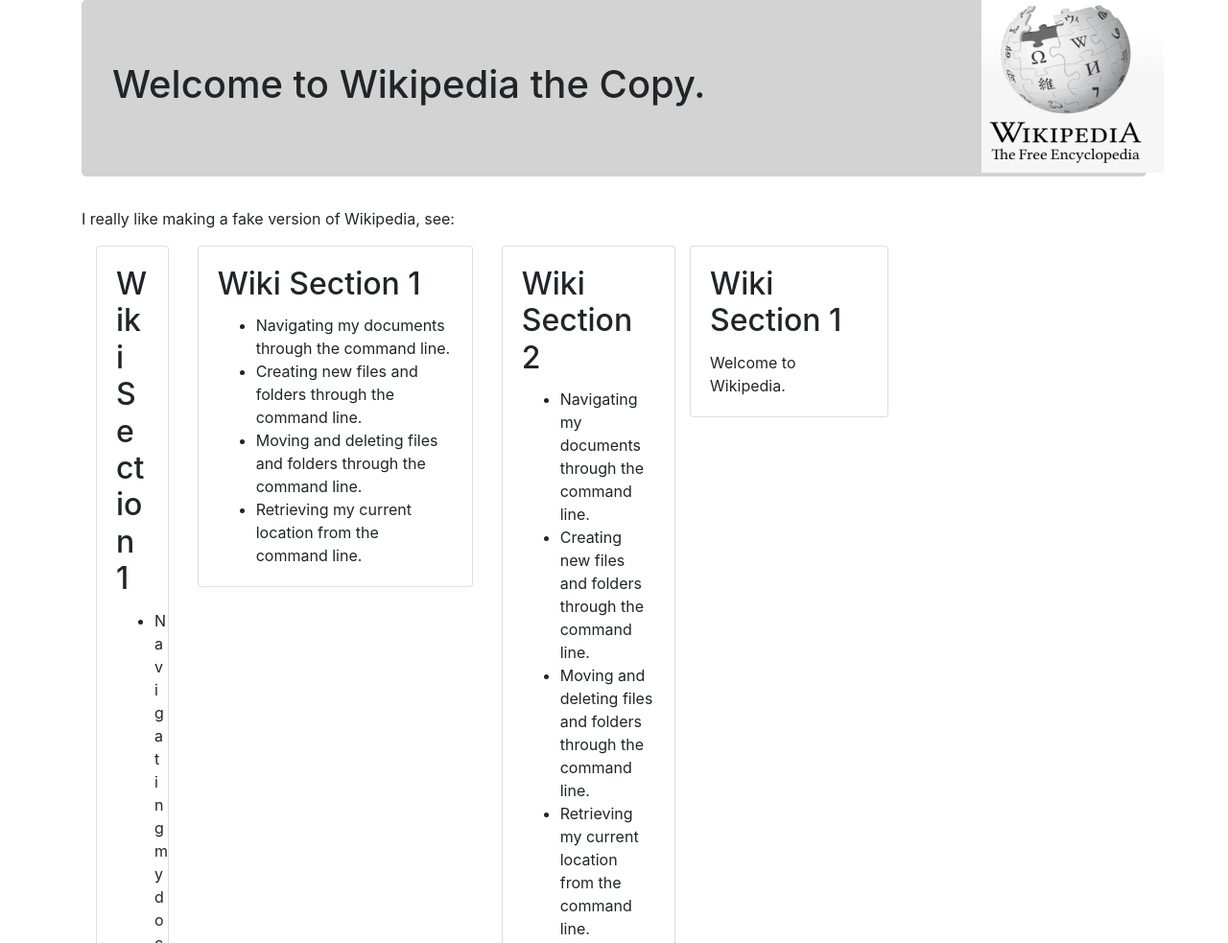
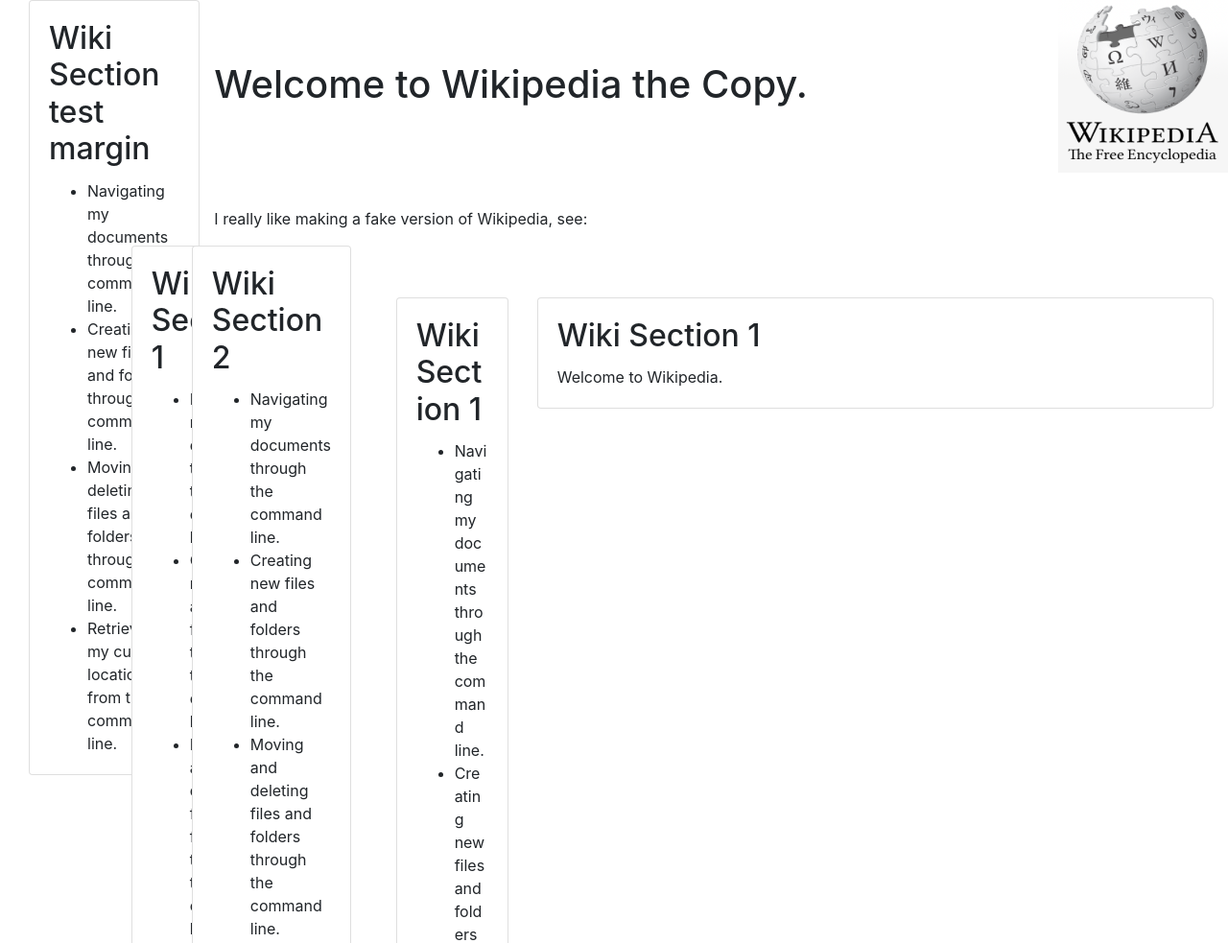
Before and after one commit to jakeedgar/wikipedia-copy, a plain HTML site: page index.html in a window 1280 px wide. Shown: the top 983 px of the page at 96% size. Drawn offline with Linux system fonts and the light colour scheme.

Commit message:
update sidebar margin
Co-authored-by: Brady Diamond <BradyDiamond@users.noreply.github.com>
Co-authored-by: evmeshuris <evmeshuris@users.noreply.github.com>

```diff
--- a/css/styles.css
+++ b/css/styles.css
@@ -2,13 +2,13 @@ img {
   float: right;
   position: relative;
   top: -130px;
-  left: 50px;
+  left: 60px;
   width: 190px;
   height: 190px;
 }
 
 .jumbotron {
-  background-color: lightgray;
+  background-color: white;
 }
 
 .col-2 {
@@ -18,3 +18,18 @@ img {
 .rightfloat {
   float: right;
 }
+
+body {
+  margin-left: 150px;
+  background-color: #fff;
+}
+#col4-1{
+  float: right;
+}
+#col6-1{
+  float: right;
+}
+
+.mydiv {
+  margin-left: -150px;
+}
--- a/index.html
+++ b/index.html
@@ -7,6 +7,20 @@
 </head>
 <body>
   <div class="container">
+  <div class="mydiv">
+        <div class="col-2">
+          <div class="card">
+            <div class="card-body">
+              <h2 class="card-title">Wiki Section test margin</h2>
+              <ul class="card-text">
+                <li>Navigating my documents through the command line.</li>
+                <li>Creating new files and folders through the command line.</li>
+                <li>Moving and deleting files and folders through the command line.</li>
+                <li>Retrieving my current location from the command line.</li>
+              </ul>
+            </div>
+          </div>
+        </div>
       <div class="jumbotron">
         <h1>Welcome to Wikipedia the Copy.</h1>
         <img src="img/logo.png" alt="the wikipedia logo">
@@ -15,17 +29,6 @@
           I really like making a fake version of Wikipedia, see:
         </p>
         <div class="rightfloat">
-        <div class="row">
-          <div class="col-10">
-            <div class="card">
-              <div class="card-body">
-                <h2 class="card-title">Wiki Section 1</h2>
-                <p class="card-text">Welcome to Wikipedia.</p>
-              </div>
-          </div>
-        </div>
-      </div>
-      </div>
           <div class="row">
             <div class="col-2">
               <div class="card">
@@ -40,7 +43,19 @@
                 </div>
               </div>
             </div>
+            <div class="col-10">
+              <div class="card">
+                <div class="card-body">
+                  <h2 class="card-title">Wiki Section 1</h2>
+                  <p class="card-text">Welcome to Wikipedia.</p>
+                </div>
+            </div>
+          </div>
+        </div>
+        </div>
+        <div class="row">
           <div class="col-6">
+            <div id=col6-1>
             <div class="card">
               <div class="card-body">
                 <h2 class="card-title">Wiki Section 1</h2>
@@ -53,7 +68,9 @@
               </div>
             </div>
             </div>
+          </div>
           <div class="col-4">
+            <div id="col4-1">
             <div class="card">
               <div class="card-body">
                 <h2 class="card-title">Wiki Section 2</h2>
@@ -66,33 +83,7 @@
               </div>
             </div>
           </div>
-        <!-- <div class="row">
-          <div class="col-7">
-            <div class="card">
-              <div class="card-body">
-                <h2 class="card-title">Wiki Section 3</h2>
-                <ul class="card-text">
-                  <li>Navigating my documents through the command line.</li>
-                  <li>Creating new files and folders through the command line.</li>
-                  <li>Moving and deleting files and folders through the command line.</li>
-                  <li>Retrieving my current location from the command line.</li>
-                </ul>
         </div>
-            </div>
-          </div>
-          <div class="col-5">
-            <div class="card">
-              <div class="card-body">
-                <h2 class="card-title">Wiki Section 4</h2>
-                <ul class="card-text">
-                  <li>Navigating my documents through the command line.</li>
-                  <li>Creating new files and folders through the command line.</li>
-                  <li>Moving and deleting files and folders through the command line.</li>
-                  <li>Retrieving my current location from the command line.</li>
-                </ul>
-              </div>
-            </div>
-        </div> -->
   </div>
   </div>
 </body>
```
Also changed, not shown: 1 other file. Lines whose indentation alone changed are shown as unchanged.
